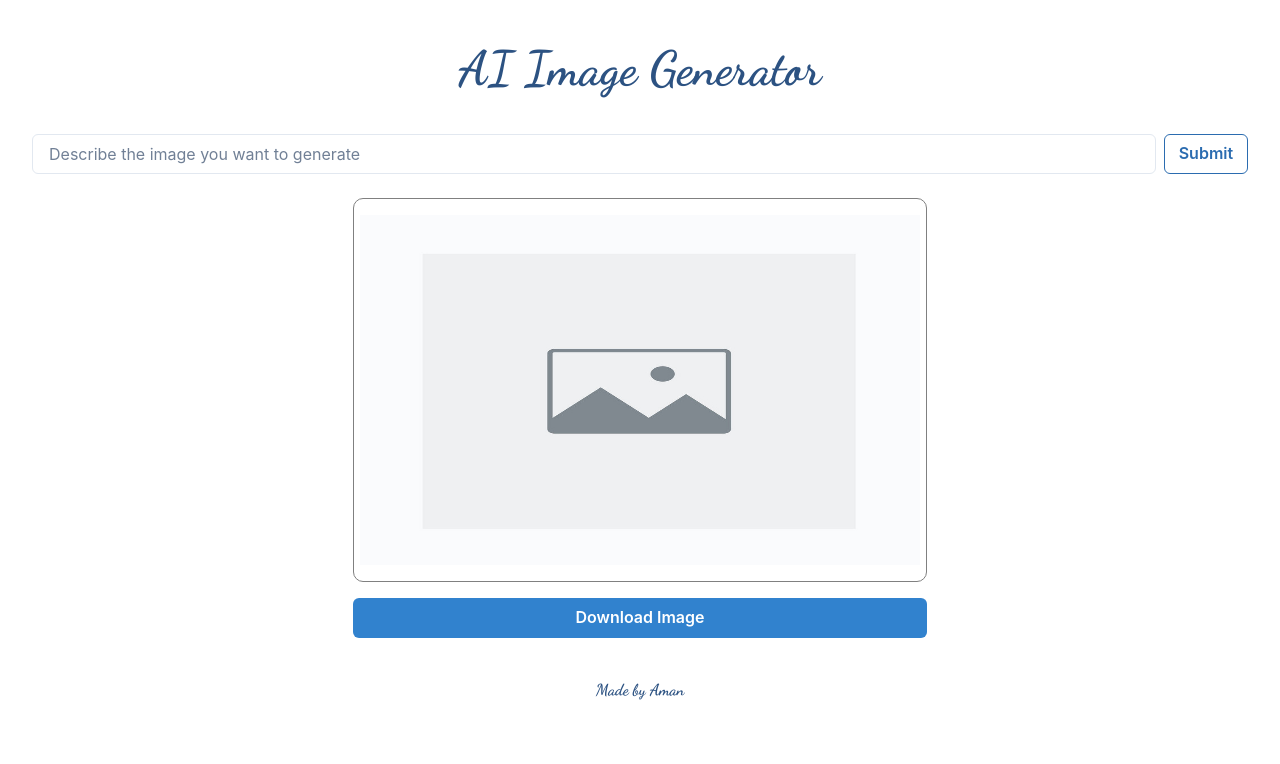
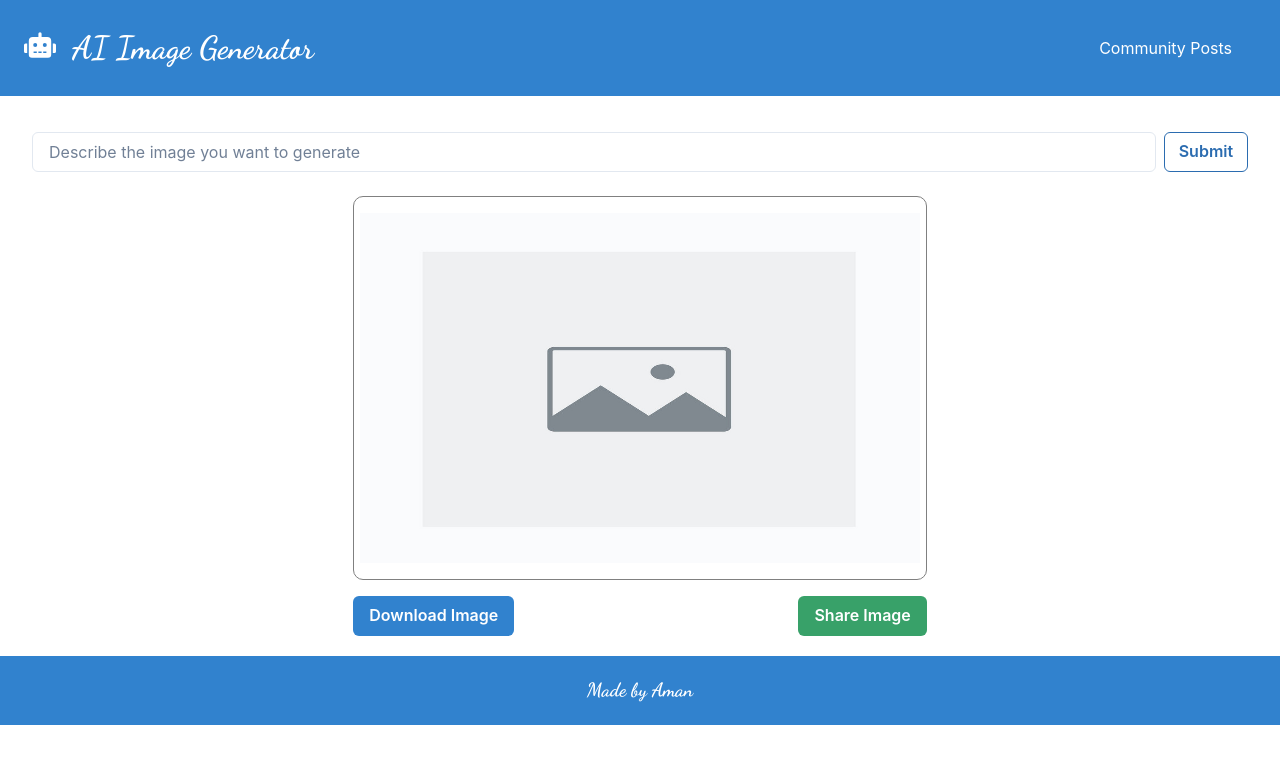
Before and after one commit to Aman0413/Ai-image-generator-client, a React (Create React App) app: page / in a window 1280 px wide. Shown: the top 764 px of the page. Built offline with nearby package versions, Linux system fonts and the light colour scheme.

Commit message:
generate image can be post

```diff
--- a/package.json
+++ b/package.json
@@ -14,7 +14,9 @@
     "framer-motion": "^6.5.1",
     "react": "^18.2.0",
     "react-dom": "^18.2.0",
+    "react-hot-toast": "^2.4.0",
     "react-icons": "^3.11.0",
+    "react-router-dom": "^6.10.0",
     "react-scripts": "5.0.1",
     "web-vitals": "^2.1.4"
   },
--- a/src/App.js
+++ b/src/App.js
@@ -1,9 +1,20 @@
-import { Box } from '@chakra-ui/react';
 import React from 'react';
 import Prompt from './componets/prompt/Prompt';
-
+import { Route, Routes } from 'react-router-dom';
+import CommunityPost from './componets/communityposts/CommunityPost';
+import Navbar from './componets/navbar/Navbar';
+import Footer from './componets/footer/Footer';
 function App() {
-  return <Prompt />;
+  return (
+    <>
+      <Navbar />
+      <Routes>
+        <Route path="/" element={<Prompt />} />
+        <Route path="/community" element={<CommunityPost />} />
+      </Routes>
+      <Footer />
+    </>
+  );
 }
 
 export default App;
--- /dev/null
+++ b/src/componets/communityposts/CommunityPost.js
@@ -0,0 +1,69 @@
+import React, { useEffect, useState } from 'react';
+import { Box, Container, Grid, GridItem, Img, Text } from '@chakra-ui/react';
+import axiosClient from '../../utils/axiosClient';
+import toast, { Toaster } from 'react-hot-toast';
+
+function CommunityPost() {
+  const [data, setData] = useState();
+
+  async function getAllPosts() {
+    try {
+      const res = await axiosClient.get('/api/allPost');
+      if (res.data.status === 'ok') {
+        setData(res.data.data);
+      }
+    } catch (error) {
+      toast.error(error.message);
+    }
+  }
+
+  useEffect(() => {
+    getAllPosts();
+  }, [data]);
+  return (
+    <>
+      <Toaster position="top-center" reverseOrder={false} />
+
+      <Container bgColor={'whiteAlpha.100'} maxW={'full'}>
+        <Container maxW={'90%'} bg={'whiteAlpha.100'} py={'4'}>
+          <Grid templateColumns="repeat(3, 1fr)" gap={4}>
+            {data &&
+              data.map(({ image, name, _id }) => (
+                <GridItem key={_id}>
+                  <Box position="relative">
+                    <Img src={image.url} alt="User shared image" />
+                    <Box
+                      position="absolute"
+                      top={0}
+                      left={0}
+                      right={0}
+                      bottom={0}
+                      bg="rgba(0,0,0,0.5)"
+                      opacity={0}
+                      transition="opacity 0.2s ease-in-out"
+                      _hover={{ opacity: 1 }}
+                    >
+                      <Text
+                        position="absolute"
+                        top="50%"
+                        left="50%"
+                        transform="translate(-50%, -50%)"
+                        color="white"
+                        fontWeight="bold"
+                        fontSize="lg"
+                        zIndex={1}
+                      >
+                        {`Shared by ${name}`}
+                      </Text>
+                    </Box>
+                  </Box>
+                </GridItem>
+              ))}
+          </Grid>
+        </Container>
+      </Container>
+    </>
+  );
+}
+
+export default CommunityPost;
--- /dev/null
+++ b/src/componets/footer/Footer.js
@@ -0,0 +1,22 @@
+import { Container, Text } from '@chakra-ui/react';
+import React from 'react';
+
+function Footer() {
+  return (
+    <>
+      <Container maxW={'full'} textAlign={'center'} bgColor={'#3182ce'}>
+        <Text
+          fontFamily={'Dancing Script'}
+          fontSize={'1.2rem'}
+          cursor={'pointer'}
+          color={'white'}
+          py={'5'}
+        >
+          <a href="https://github.com/Aman0413">Made by Aman</a>
+        </Text>
+      </Container>
+    </>
+  );
+}
+
+export default Footer;
--- /dev/null
+++ b/src/componets/navbar/Navbar.js
@@ -0,0 +1,63 @@
+import { Box, Flex, Icon, Text } from '@chakra-ui/react';
+import React from 'react';
+import { FaRobot } from 'react-icons/fa';
+import { Link } from 'react-router-dom';
+
+function Navbar() {
+  return (
+    <>
+      <Flex
+        as="nav"
+        align="center"
+        justify="space-between"
+        wrap="wrap"
+        p={6}
+        bgColor={'#3182ce'}
+        color="white"
+        w={'full'}
+      >
+        <Flex align="center">
+          <Box mr={4}>
+            <Icon as={FaRobot} boxSize={8} />
+          </Box>
+          <Link to={'/'}>
+            <Text
+              fontSize={['1rem', '2rem']}
+              fontWeight="bold"
+              fontFamily={'Dancing Script'}
+            >
+              AI Image Generator
+            </Text>
+          </Link>
+        </Flex>
+
+        <Box
+          display={{ base: 'block', md: 'none' }}
+          onClick={() => console.log('Mobile Menu')}
+        >
+          <svg
+            fill="white"
+            width="12px"
+            viewBox="0 0 20 20"
+            xmlns="http://www.w3.org/2000/svg"
+          >
+            <title>Menu</title>
+            <path d="M0 3h20v2H0zm0 6h20v2H0zm0 6h20v2H0z" />
+          </svg>
+        </Box>
+
+        <Box
+          display={{ base: 'none', md: 'flex' }}
+          width="auto"
+          alignItems="center"
+        >
+          <Link to={'/community'}>
+            <Text mr={6}>Community Posts</Text>
+          </Link>
+        </Box>
+      </Flex>
+    </>
+  );
+}
+
+export default Navbar;
--- a/src/componets/prompt/Prompt.js
+++ b/src/componets/prompt/Prompt.js
@@ -3,10 +3,16 @@ import {
   Button,
   Container,
   FormControl,
+  FormLabel,
   HStack,
-  Heading,
   Image,
   Input,
+  Modal,
+  ModalBody,
+  ModalContent,
+  ModalFooter,
+  ModalHeader,
+  ModalOverlay,
   Text,
   VStack,
 } from '@chakra-ui/react';
@@ -15,6 +21,7 @@ import axiosClient from '../../utils/axiosClient';
 import demoImg from '../../assets/31284806.jpg';
 import '../../index.css';
 import { saveAs } from 'file-saver';
+import toast, { Toaster } from 'react-hot-toast';
 
 function Prompt() {
   const [prompt, setPrompt] = useState();
@@ -22,15 +29,34 @@ function Prompt() {
 
   const [loading, setLoading] = useState(false);
 
+  const [isOpen, setIsOpen] = useState(false);
+  const [name, setName] = useState('');
+
   async function handleSubmit() {
     setLoading(true);
     const res = await axiosClient.post('/api/image', {
       prompt,
     });
-
     const url = res.data.data[0].url;
     setImage(url);
     setLoading(false);
+  }
+
+  async function shareImage() {
+    try {
+      const res = await axiosClient.post('/api/post', {
+        name,
+        imageUrl: image,
+      });
+
+      console.log(res.data);
+      setIsOpen(false);
+      if (res.data.status === 'ok') {
+        toast.success('Image Uploaded');
+      }
+    } catch (error) {
+      toast.error(error.message);
+    }
   }
 
   const handleDownload = () => {
@@ -38,23 +64,47 @@ function Prompt() {
     saveAs(url, prompt);
   };
 
+  const handleClose = () => {
+    setIsOpen(false);
+    setName('');
+  };
+
   return (
+    <>
+      <Toaster position="top-center" reverseOrder={false} />
+
       <Container
         maxW={'full'}
-      h={'100vh'}
         display={'flex'}
         alignItems={'center'}
         flexDirection={'column'}
-      gap={'5'}
-      py={'10'}
+        py={'5'}
       >
-      <Heading
-        color={'blue.700'}
-        fontFamily={'Dancing Script'}
-        fontSize={['2.5rem', '3rem']}
-      >
-        AI Image Generator
-      </Heading>
+        <Modal isOpen={isOpen} onClose={handleClose}>
+          <ModalOverlay />
+          <ModalContent>
+            <ModalHeader>Enter your name</ModalHeader>
+            <ModalBody>
+              <FormControl>
+                <FormLabel>Name:</FormLabel>
+                <Input
+                  placeholder="Enter your name"
+                  value={name}
+                  onChange={e => setName(e.target.value)}
+                />
+              </FormControl>
+            </ModalBody>
+            <ModalFooter>
+              <Button colorScheme="blue" mr={3} onClick={shareImage}>
+                Share
+              </Button>
+              <Button variant="ghost" onClick={handleClose}>
+                Cancel
+              </Button>
+            </ModalFooter>
+          </ModalContent>
+        </Modal>
+
         <Container maxW={'full'}>
           <VStack w={'full'}>
             <HStack w={'full'} py={'4'}>
@@ -95,7 +145,7 @@ function Prompt() {
                 border={'1px solid gray'}
                 borderRadius={'10'}
               >
-              {loading ? <div class="loader"></div> : ''}
+                {loading ? <div className="loader"></div> : ''}
                 {!loading ? (
                   <Image
                     w={'98%'}
@@ -108,6 +158,7 @@ function Prompt() {
                   ''
                 )}
               </Box>
+              <HStack justifyContent={'space-between'}>
                 <Button
                   colorScheme="blue"
                   variant={'solid'}
@@ -115,18 +166,19 @@ function Prompt() {
                 >
                   Download Image
                 </Button>
+                <Button
+                  colorScheme="green"
+                  variant={'solid'}
+                  onClick={() => setIsOpen(true)}
+                >
+                  Share Image
+                </Button>
+              </HStack>
             </Container>
           </VStack>
         </Container>
-      <Text
-        fontFamily={'Dancing Script'}
-        cursor={'pointer'}
-        color={'blue.700'}
-        py={'5'}
-      >
-        <a href="https://github.com/Aman0413">Made by Aman</a>
-      </Text>
       </Container>
+    </>
   );
 }
 
--- a/src/index.js
+++ b/src/index.js
@@ -2,7 +2,7 @@ import { ChakraProvider, ColorModeScript } from '@chakra-ui/react';
 import React, { StrictMode } from 'react';
 import * as ReactDOM from 'react-dom/client';
 import App from './App';
-
+import { BrowserRouter } from 'react-router-dom';
 const container = document.getElementById('root');
 const root = ReactDOM.createRoot(container);
 
@@ -11,7 +11,9 @@ root.render(
     <ColorModeScript />
 
     <ChakraProvider>
-      <App />
+      <BrowserRouter>
+        <App />
+      </BrowserRouter>
     </ChakraProvider>
   </StrictMode>
 );
```
Also changed, not shown: 1 other file (tests, documents, lock files or other folders). Lines whose indentation alone changed are shown as unchanged.
